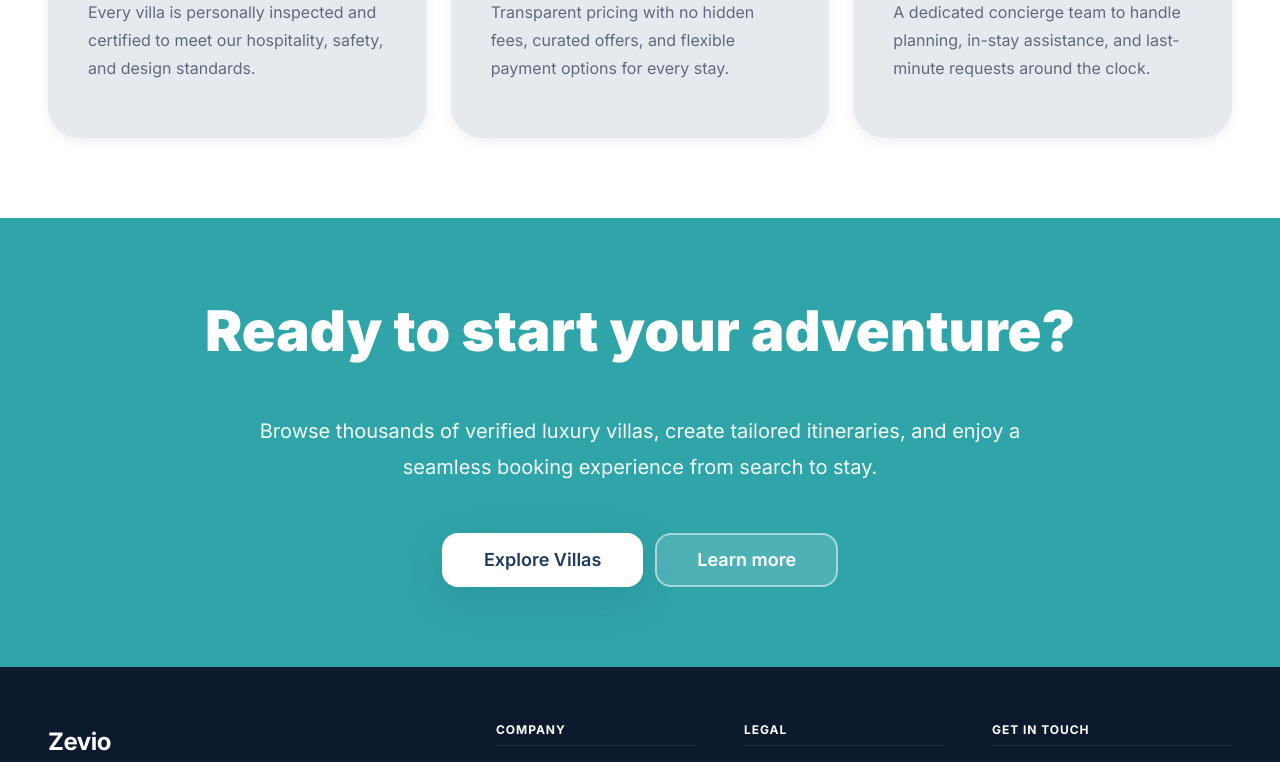
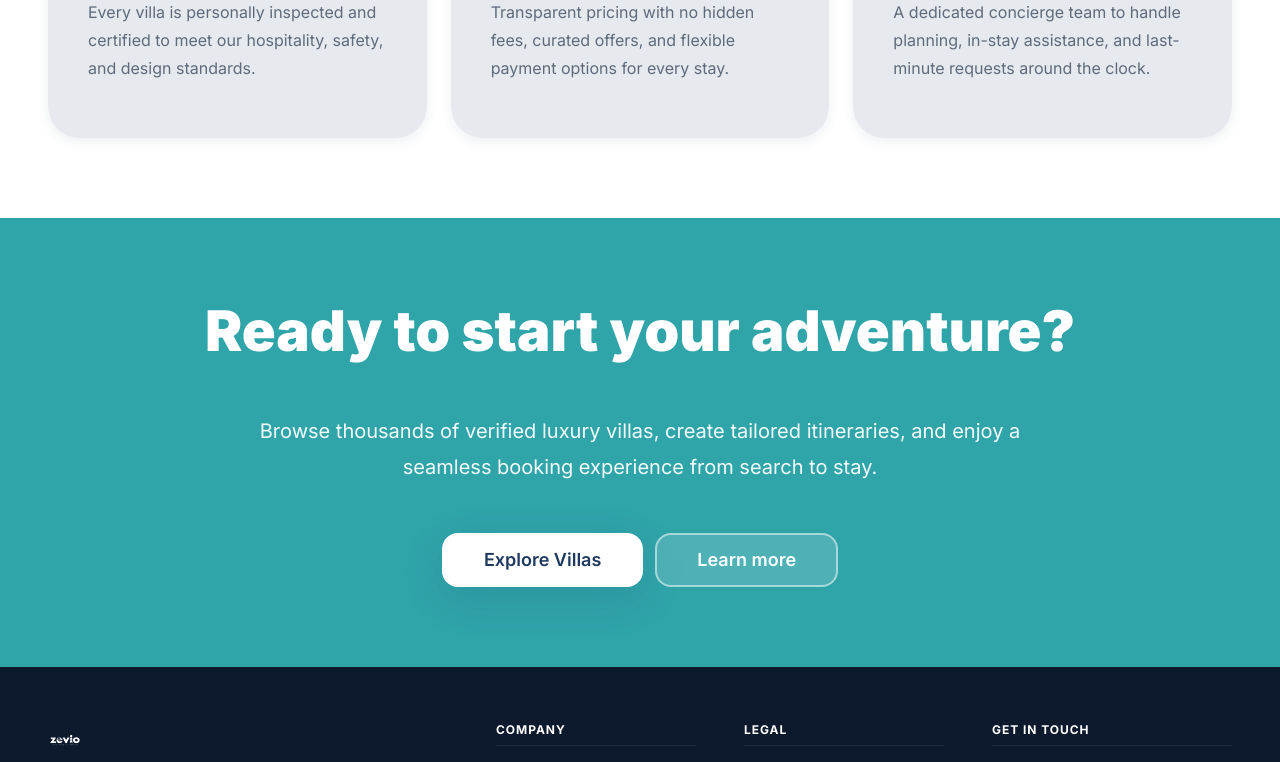
Before and after one commit to Royalummi/zevio-stayflexi, a Next.js app in the folder nextjs/: page / in a window 1280 px wide. Shown: the part 2000-2762 px from the top of the page. Built offline with nearby package versions, Linux system fonts and the light colour scheme; no server answers.

Commit message:
feat: integrate official Zevio logos in header and footer

```diff
--- a/nextjs/app/globals.css
+++ b/nextjs/app/globals.css
@@ -842,11 +842,16 @@ button {
 }
 
 .footer-brand {
-  font-size: 1.5rem;
-  font-weight: var(--font-bold);
-  color: white;
-  letter-spacing: -0.02em;
-  margin-bottom: 10px;
+  display: inline-flex;
+  align-items: center;
+  margin-bottom: 12px;
+  text-decoration: none;
+}
+
+.footer-brand-image {
+  width: auto;
+  height: 34px;
+  object-fit: contain;
 }
 
 .footer-title {
@@ -954,6 +959,10 @@ button {
     padding: 40px 0 0;
   }
 
+  .footer-brand-image {
+    height: 30px;
+  }
+
   .footer-bottom {
     justify-content: center;
     text-align: center;
--- a/nextjs/components/layout/Footer.tsx
+++ b/nextjs/components/layout/Footer.tsx
@@ -1,3 +1,4 @@
+import Image from "next/image";
 import Link from "next/link";
 import {
   FiFacebook,
@@ -73,7 +74,15 @@ export default function Footer() {
         <div className="footer-grid">
           {/* Brand */}
           <div>
-            <div className="footer-brand">Zevio</div>
+            <Link href="/" className="footer-brand" aria-label="Zevio home">
+              <Image
+                src="/brand/zevio-logo-white.png"
+                alt="Zevio"
+                width={170}
+                height={38}
+                className="footer-brand-image"
+              />
+            </Link>
             <p className="footer-description">
               Book verified villas &amp; service apartments across Bangalore.
               Not just a stay — a better living experience.
--- a/nextjs/components/layout/Header.module.css
+++ b/nextjs/components/layout/Header.module.css
@@ -51,15 +51,27 @@
 
 /* Logo */
 .logo {
-    font-size: var(--text-2xl);
-    font-weight: 700;
-    color: var(--brand-navy);
+    display: inline-flex;
+    align-items: center;
+    height: 40px;
     text-decoration: none;
     transition: var(--transition-base);
 }
 
 .logo:hover {
-    color: var(--brand-teal);
+    opacity: 0.9;
+}
+
+.logoImage {
+    width: auto;
+    height: 34px;
+    object-fit: contain;
+}
+
+@media (max-width: 480px) {
+    .logoImage {
+        height: 30px;
+    }
 }
 
 /* Navigation */
--- a/nextjs/components/layout/Header.tsx
+++ b/nextjs/components/layout/Header.tsx
@@ -1,5 +1,6 @@
 "use client";
 
+import Image from "next/image";
 import Link from "next/link";
 import { useMemo, useState, useEffect } from "react";
 import {
@@ -82,7 +83,14 @@ export default function Header() {
         <div className={styles.headerInner}>
           {/* Logo */}
           <Link href="/" className={styles.logo}>
-            Zevio
+            <Image
+              src="/brand/zevio-logo-color.png"
+              alt="Zevio"
+              width={180}
+              height={38}
+              priority
+              className={styles.logoImage}
+            />
           </Link>
 
           {/* Desktop Navigation */}
```
Also changed, not shown: nextjs/public/brand/zevio-logo-color.png (added), nextjs/public/brand/zevio-logo-white.png (added).
